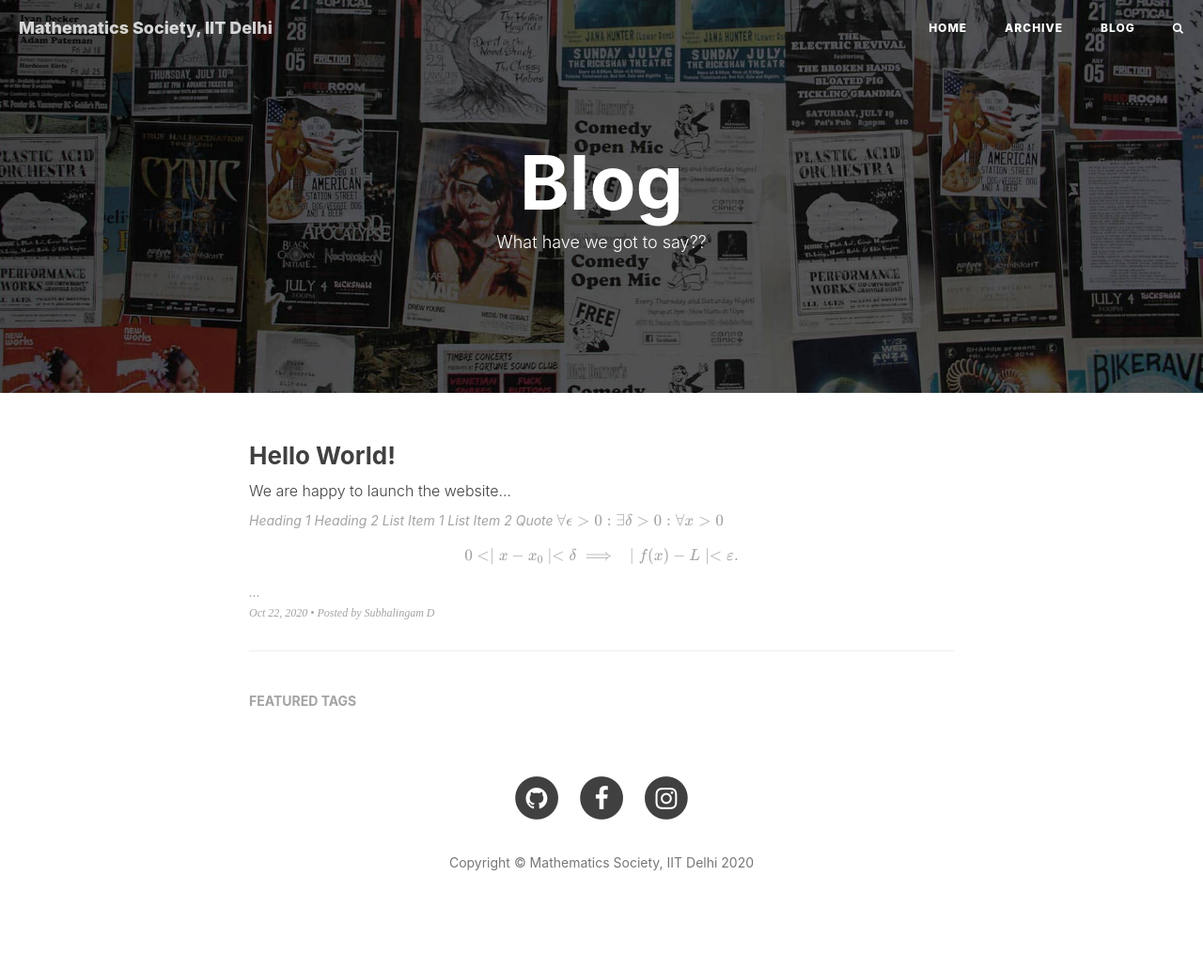
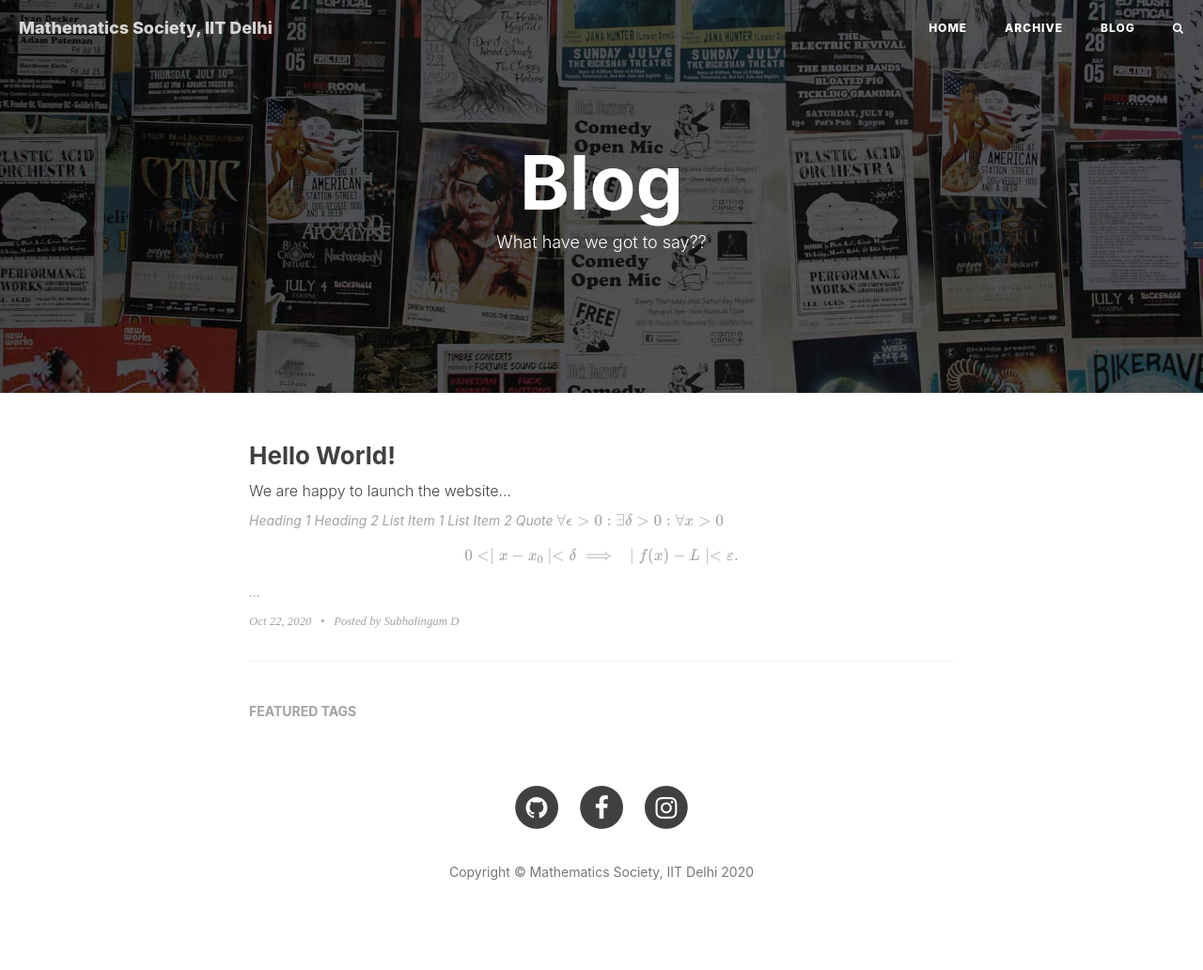
Before and after one commit to mathsociitd/blog, a Jekyll site: the page built from index.html, in a window 1280 px wide. Shown: the whole page at 94% size. Built offline with Jekyll 4.4.1, drawn with Linux system fonts in a browser that asks for light colours; nearby versions of some CDN libraries; formulas are drawn with MathJax 3; the list of posts is cut into pages by our own code; comment, search, counter and statistics services are not loaded.

Commit message:
Update index.html

```diff
--- a/index.html
+++ b/index.html
@@ -23,8 +23,8 @@ description: "What have we got to say??"
             {% endif %}
         </div>
     </a>
-    <p class="post-meta" style="font-size:0.75em;">
-        {{ post.date | date: "%b %-d, %Y" }} • {% if post.author %}Posted by {{ post.author }}{% endif %}
+    <p class="post-meta" style="font-size:0.8em; margin-top:9px;">
+        {{ post.date | date: "%b %-d, %Y" }} &nbsp; • &nbsp; {% if post.author %}Posted by {{ post.author }}{% endif %}
     </p>
 </div>
 <hr>
```
